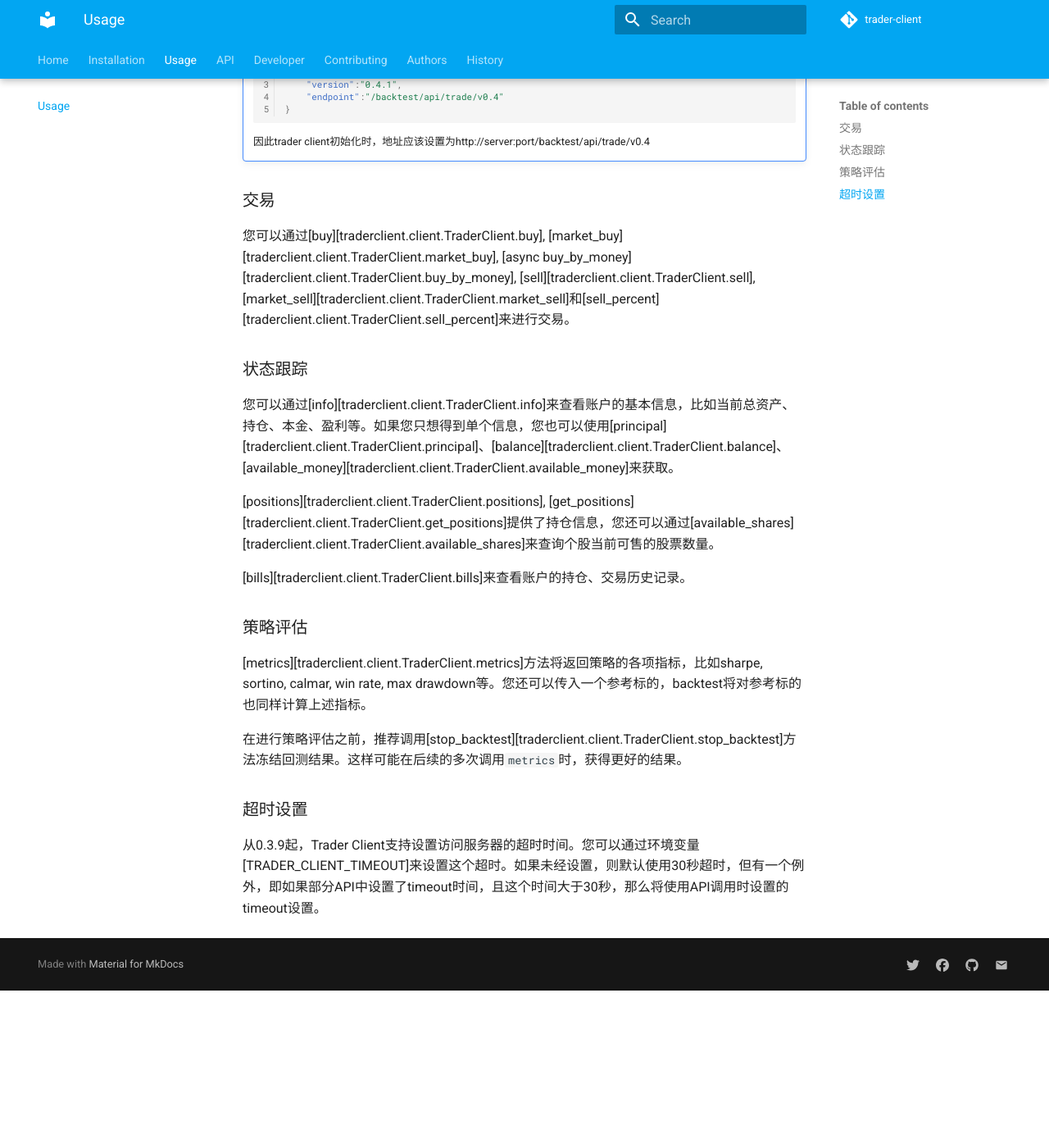
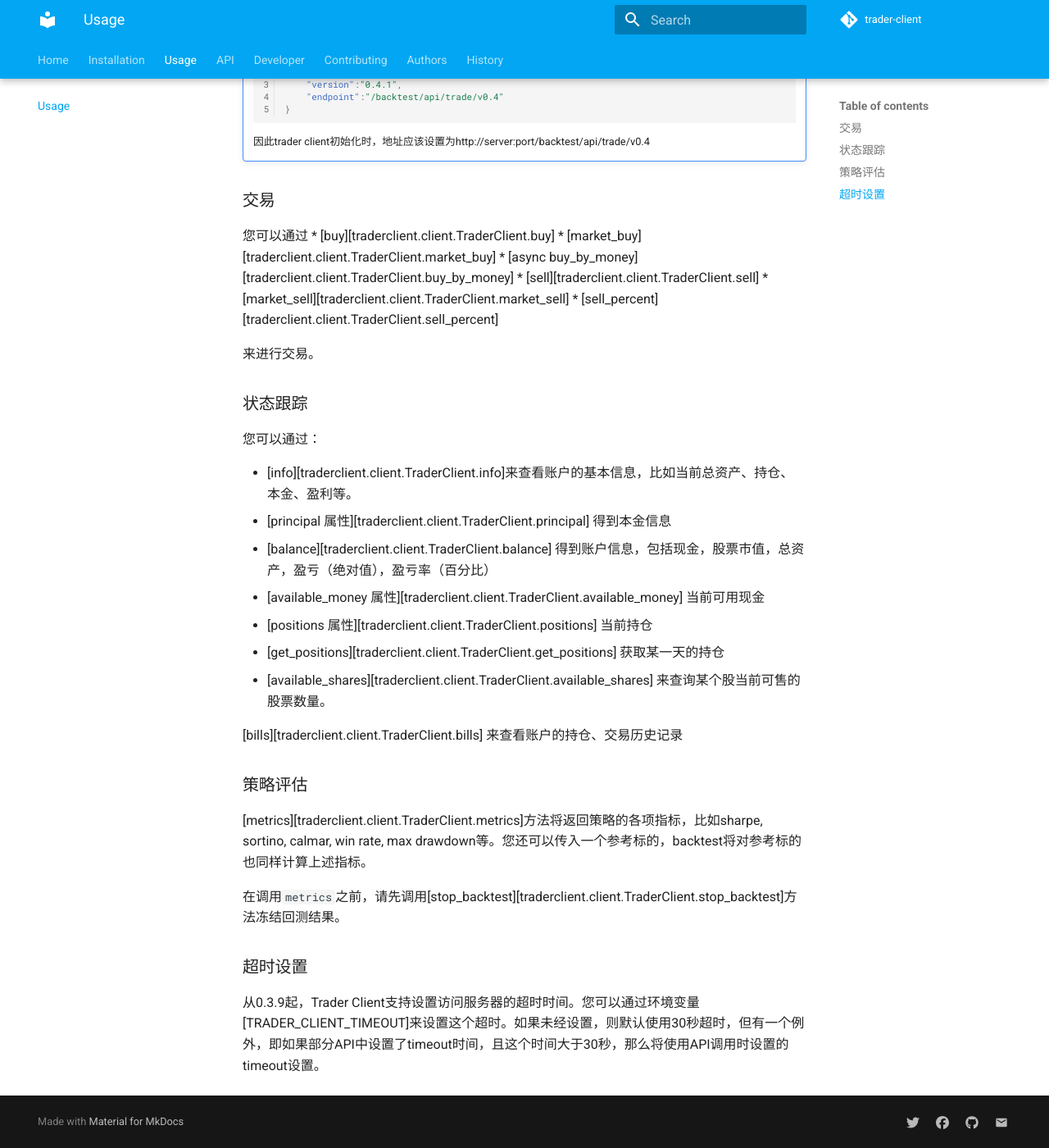
Before and after one commit to zillionare/trader-client, an MkDocs documentation site: the page built from docs/usage.md, in a window 1280 px wide and 1400 px high, scrolled down 1535 px. Shown: the whole window at 82% size. Built offline with MkDocs 1.6.1 and Material for MkDocs 9.7.7, drawn with Linux system fonts in a browser that asks for light colours; comment, search, counter and statistics services are not loaded; the version menu is left out; before the commit the page ends 2743 px from its top, so only the background shows below that.

Commit message:
📃 docs:

```diff
--- a/docs/usage.md
+++ b/docs/usage.md
@@ -62,20 +62,34 @@ print(r)
 
 ## 交易
 
-您可以通过[buy][traderclient.client.TraderClient.buy], [market_buy][traderclient.client.TraderClient.market_buy], [async buy_by_money][traderclient.client.TraderClient.buy_by_money], [sell][traderclient.client.TraderClient.sell], [market_sell][traderclient.client.TraderClient.market_sell]和[sell_percent][traderclient.client.TraderClient.sell_percent]来进行交易。
+您可以通过
+* [buy][traderclient.client.TraderClient.buy]
+* [market_buy][traderclient.client.TraderClient.market_buy]
+* [async buy_by_money][traderclient.client.TraderClient.buy_by_money]
+* [sell][traderclient.client.TraderClient.sell]
+* [market_sell][traderclient.client.TraderClient.market_sell]
+* [sell_percent][traderclient.client.TraderClient.sell_percent]
+
+来进行交易。
 
 ## 状态跟踪
 
-您可以通过[info][traderclient.client.TraderClient.info]来查看账户的基本信息，比如当前总资产、持仓、本金、盈利等。如果您只想得到单个信息，您也可以使用[principal][traderclient.client.TraderClient.principal]、[balance][traderclient.client.TraderClient.balance]、[available_money][traderclient.client.TraderClient.available_money]来获取。
+您可以通过：
 
-[positions][traderclient.client.TraderClient.positions], [get_positions][traderclient.client.TraderClient.get_positions]提供了持仓信息，您还可以通过[available_shares][traderclient.client.TraderClient.available_shares]来查询个股当前可售的股票数量。
+* [info][traderclient.client.TraderClient.info]来查看账户的基本信息，比如当前总资产、持仓、本金、盈利等。
+* [principal 属性][traderclient.client.TraderClient.principal] 得到本金信息
+* [balance][traderclient.client.TraderClient.balance] 得到账户信息，包括现金，股票市值，总资产，盈亏（绝对值），盈亏率（百分比）
+* [available_money 属性][traderclient.client.TraderClient.available_money] 当前可用现金
+* [positions 属性][traderclient.client.TraderClient.positions] 当前持仓
+* [get_positions][traderclient.client.TraderClient.get_positions] 获取某一天的持仓
+* [available_shares][traderclient.client.TraderClient.available_shares] 来查询某个股当前可售的股票数量。
 
-[bills][traderclient.client.TraderClient.bills]来查看账户的持仓、交易历史记录。
+[bills][traderclient.client.TraderClient.bills] 来查看账户的持仓、交易历史记录
 ## 策略评估
 
 [metrics][traderclient.client.TraderClient.metrics]方法将返回策略的各项指标，比如sharpe, sortino, calmar, win rate, max drawdown等。您还可以传入一个参考标的，backtest将对参考标的也同样计算上述指标。
 
-在进行策略评估之前，推荐调用[stop_backtest][traderclient.client.TraderClient.stop_backtest]方法冻结回测结果。这样可能在后续的多次调用`metrics`时，获得更好的结果。
+在调用`metrics`之前，请先调用[stop_backtest][traderclient.client.TraderClient.stop_backtest]方法冻结回测结果。
 
 ## 超时设置
 从0.3.9起，Trader Client支持设置访问服务器的超时时间。您可以通过环境变量[TRADER_CLIENT_TIMEOUT]来设置这个超时。如果未经设置，则默认使用30秒超时，但有一个例外，即如果部分API中设置了timeout时间，且这个时间大于30秒，那么将使用API调用时设置的timeout设置。
```
Also changed, not shown: HISTORY.md (+2 -1 lines).
